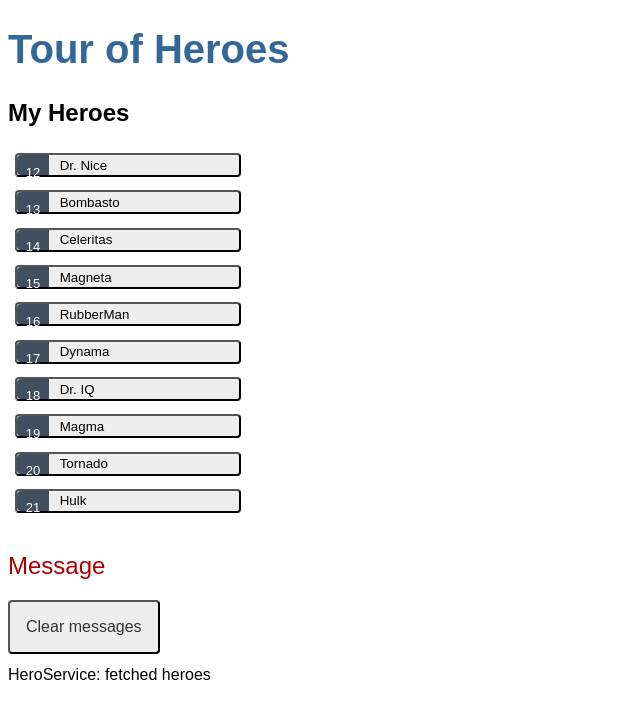
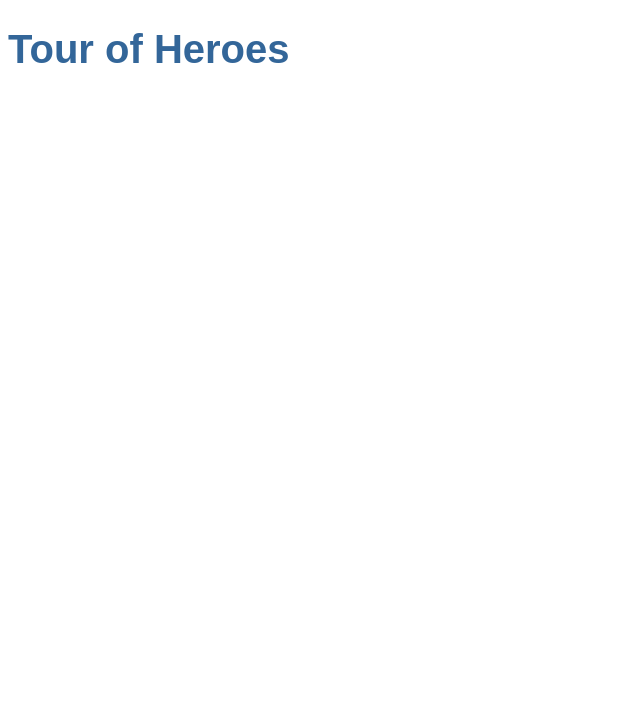
Before and after one commit to afrieirham/ng-heroes, an Angular app: page / in a window 1280 px wide. Shown: the top 718 px of the page, without its empty margins (0-640 px from the left). Built offline with nearby package versions, Linux system fonts and the light colour scheme.

Commit message:
refactor to use ng-routing

```diff
--- /dev/null
+++ b/src/app/app-routing.module.ts
@@ -0,0 +1,11 @@
+import { NgModule } from '@angular/core';
+import { RouterModule, Routes } from '@angular/router';
+import { HeroesComponent } from './heroes/heroes.component';
+
+const routes: Routes = [{ path: 'heroes', component: HeroesComponent }];
+
+@NgModule({
+  imports: [RouterModule.forRoot(routes)],
+  exports: [RouterModule],
+})
+export class AppRoutingModule {}
--- a/src/app/app.component.html
+++ b/src/app/app.component.html
@@ -1,3 +1,3 @@
 <h1>{{ title }}</h1>
-<app-heroes></app-heroes>
+<router-outlet></router-outlet>
 <app-messages></app-messages>
```
Also changed, not shown: src/app/app.module.ts (+8 -2 lines).
